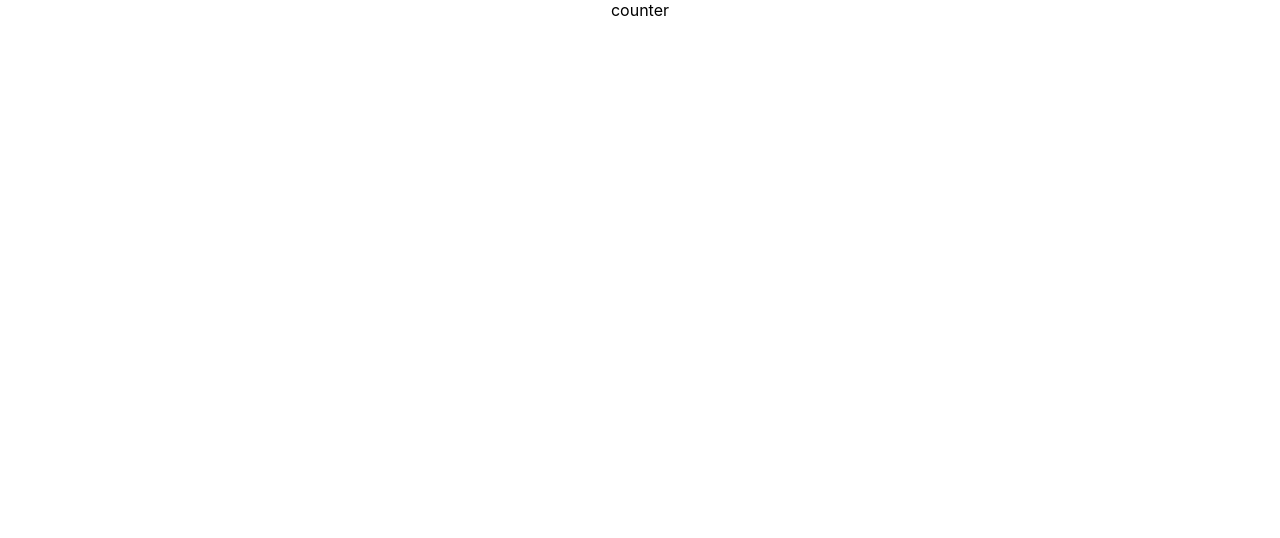
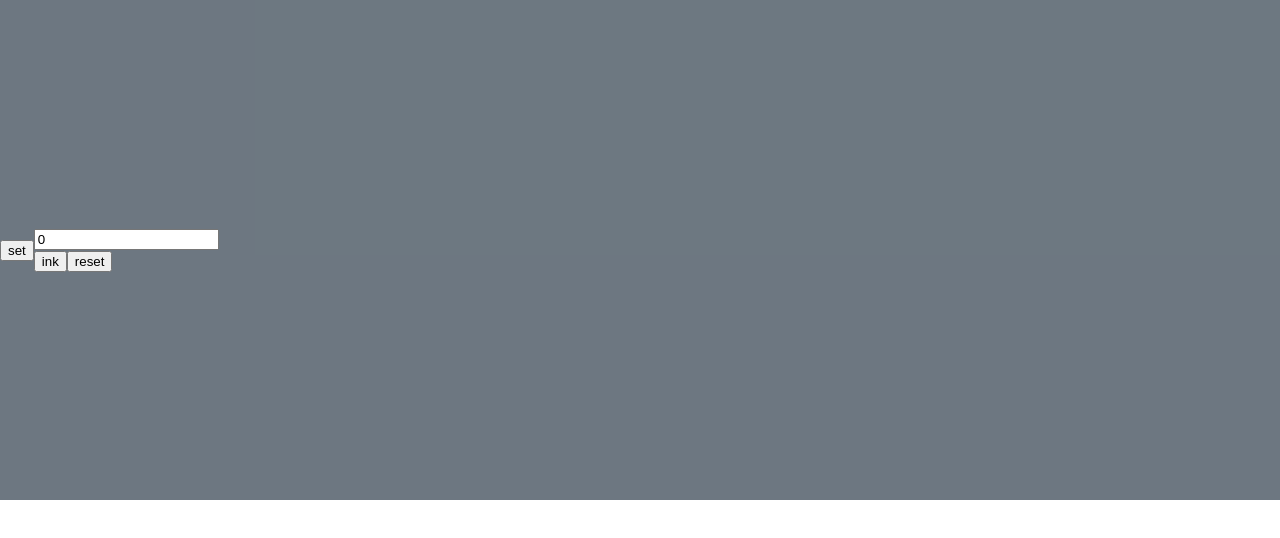
Before and after one commit to VitalickWeb/counter-incubator, a React (Create React App) app: page / in a window 1280 px wide. Shown: the top 538 px of the page. Built offline with nearby package versions, Linux system fonts and the light colour scheme.

Commit message:
made increment, reset and disabled in the counter

```diff
--- a/src/App.css
+++ b/src/App.css
@@ -1,38 +1,13 @@
 .App {
-  text-align: center;
+  width: 100%;
+  height: 500px;
+  background-color: rgba(4, 22, 38, 0.58);
+  display: flex;
+  align-items: center;
 }
 
-.App-logo {
-  height: 40vmin;
-  pointer-events: none;
+.mainContainer {
+  width: 100%;
+  display: flex;
+  justify-content: center;
 }
-
-@media (prefers-reduced-motion: no-preference) {
-  .App-logo {
-    animation: App-logo-spin infinite 20s linear;
-  }
-}
-
-.App-header {
-  background-color: #282c34;
-  min-height: 100vh;
-  display: flex;
-  flex-direction: column;
-  align-items: center;
-  justify-content: center;
-  font-size: calc(10px + 2vmin);
-  color: white;
-}
-
-.App-link {
-  color: #61dafb;
-}
-
-@keyframes App-logo-spin {
-  from {
-    transform: rotate(0deg);
-  }
-  to {
-    transform: rotate(360deg);
-  }
-}
--- a/src/App.tsx
+++ b/src/App.tsx
@@ -1,27 +1,59 @@
-import React from 'react';
+import React, {useState} from 'react';
 import './App.css';
+import {CounterIncrement} from "./component/Counter-increment";
+import {CounterSettings} from "./component/Counter-settings";
 
 
 
+export type CounterType = {
+    numberMax: number
+    numberMin: number
+    incValue: number
+    disabled: boolean
+    message: string
+    error: boolean
+}
+
 function App() {
+    const [counter, setCounter] = useState<CounterType>({
+        numberMax: 5,
+        numberMin: 0,
+        incValue: 0,
+        disabled: false,
+        message: 'Enter number',
+        error: false
+    })
 
 
+    const getIncrementValue = (valueInc: number) => {
+        setCounter({...counter, incValue: valueInc})
+    }
 
+    const clickIncrement = () => {
+        setCounter({...counter, incValue: counter.incValue + 1})
+        if (counter.incValue >= 5) {
+            setCounter({...counter, disabled: counter.disabled === true})
+        }
+    }
+    const resetIncrement = () => {
+        setCounter({...counter, incValue: counter.incValue && 0})
+    }
 
-
-
-
-
-
-
-
-  return (
-    <div className="App">
-        <div>
-            counter
+    return (
+        <div className="App">
+            <CounterSettings
+                counter={{...counter}}
+                numberMax={counter.numberMax}
+                numberMin={counter.numberMin}
+            />
+            <CounterIncrement
+                counter={{...counter}}
+                getIncrementValue={getIncrementValue}
+                clickIncrement={clickIncrement}
+                resetIncrement={resetIncrement}
+            />
         </div>
-    </div>
-  );
+    );
 }
 
 export default App;
--- /dev/null
+++ b/src/component/Counter-increment.module.css
@@ -0,0 +1,3 @@
+.blockButtons {
+    display: flex;
+}
--- /dev/null
+++ b/src/component/Counter-increment.tsx
@@ -0,0 +1,48 @@
+import React from 'react';
+import {UniversalInput} from "./Universal-input";
+import {UniversalButton} from "./Universal-button";
+import st from './Counter-increment.module.css'
+import {CounterType} from "../App";
+
+
+export type CounterIncrementPropsType = {
+    counter: CounterType
+    getIncrementValue: (valueInc: number) => void
+    clickIncrement: () => void
+    resetIncrement: () => void
+}
+
+export const CounterIncrement = ({
+                                     counter,
+                                     getIncrementValue,
+                                     clickIncrement,
+                                     resetIncrement
+}: CounterIncrementPropsType) => {
+
+
+    return (
+        <div>
+            <UniversalInput
+                type="text"
+                counter={counter}
+                getIncrementValue={getIncrementValue}
+            />
+            <div className={st.blockButtons}>
+                <div className={st.buttonInc}>
+                    <UniversalButton
+                        nameButton="ink"
+                        clickIncrement={clickIncrement}
+                        counter={counter}
+                    />
+                </div>
+                <div className={st.buttonReset}>
+                    <UniversalButton
+                        nameButton="reset"
+                        clickIncrement={resetIncrement}
+                        counter={counter}
+                    />
+                </div>
+            </div>
+        </div>
+    );
+};
--- /dev/null
+++ b/src/component/Counter-settings.tsx
@@ -0,0 +1,36 @@
+import React from 'react';
+import {UniversalButton} from "./Universal-button";
+import {CounterType} from "../App";
+
+export type CounterSettingsPropsType = {
+    numberMax: number
+    numberMin: number
+    counter: CounterType
+}
+
+export const CounterSettings = ({
+                                    numberMax,
+                                    numberMin,
+                                    counter,
+                                }: CounterSettingsPropsType) => {
+
+
+    return (
+        <div>
+            {/*<UniversalInput*/}
+            {/*    type="number"*/}
+            {/*    numberMax={numberMax}*/}
+            {/*/>*/}
+
+            {/*<UniversalInput*/}
+            {/*    type="number"*/}
+            {/*    numberMin={numberMin}*/}
+            {/*/>*/}
+
+            <UniversalButton
+                nameButton="set"
+                counter={counter}
+            />
+        </div>
+    );
+};
--- /dev/null
+++ b/src/component/Universal-button.tsx
@@ -0,0 +1,23 @@
+import React from 'react';
+import {CounterType} from "../App";
+
+export type UniversalButtonPropsType = {
+    nameButton: string
+    clickIncrement?: () => void
+    counter: CounterType
+}
+
+export const UniversalButton = ({nameButton, clickIncrement, counter}: UniversalButtonPropsType) => {
+
+    const clickIncrementChange = () => {
+        clickIncrement && clickIncrement()
+    }
+
+    return (
+        <div>
+            <button disabled={counter.disabled}
+                onClick={clickIncrementChange}>{nameButton}
+            </button>
+        </div>
+    );
+};
--- /dev/null
+++ b/src/component/Universal-input.tsx
@@ -0,0 +1,29 @@
+import React, {ChangeEvent} from 'react';
+import {CounterType} from "../App";
+
+
+export type UniversalInputPropsType = {
+    type: string
+    counter: CounterType
+    getIncrementValue: (valueInc: number) => void
+}
+
+export const UniversalInput = ({
+                                   type, counter, getIncrementValue
+}: UniversalInputPropsType) => {
+
+const changeIncrementValue = (evt: ChangeEvent<HTMLInputElement>) => {
+    console.log(evt.currentTarget.value)
+    getIncrementValue(+evt.currentTarget.value)
+}
+
+    return (
+        <form>
+            <input
+                type={type}
+                value={counter.incValue}
+                onChange={changeIncrementValue}
+            />
+        </form>
+    );
+};
```
Also changed, not shown: src/component/Counter.tsx (deleted, +0 -9 lines).
